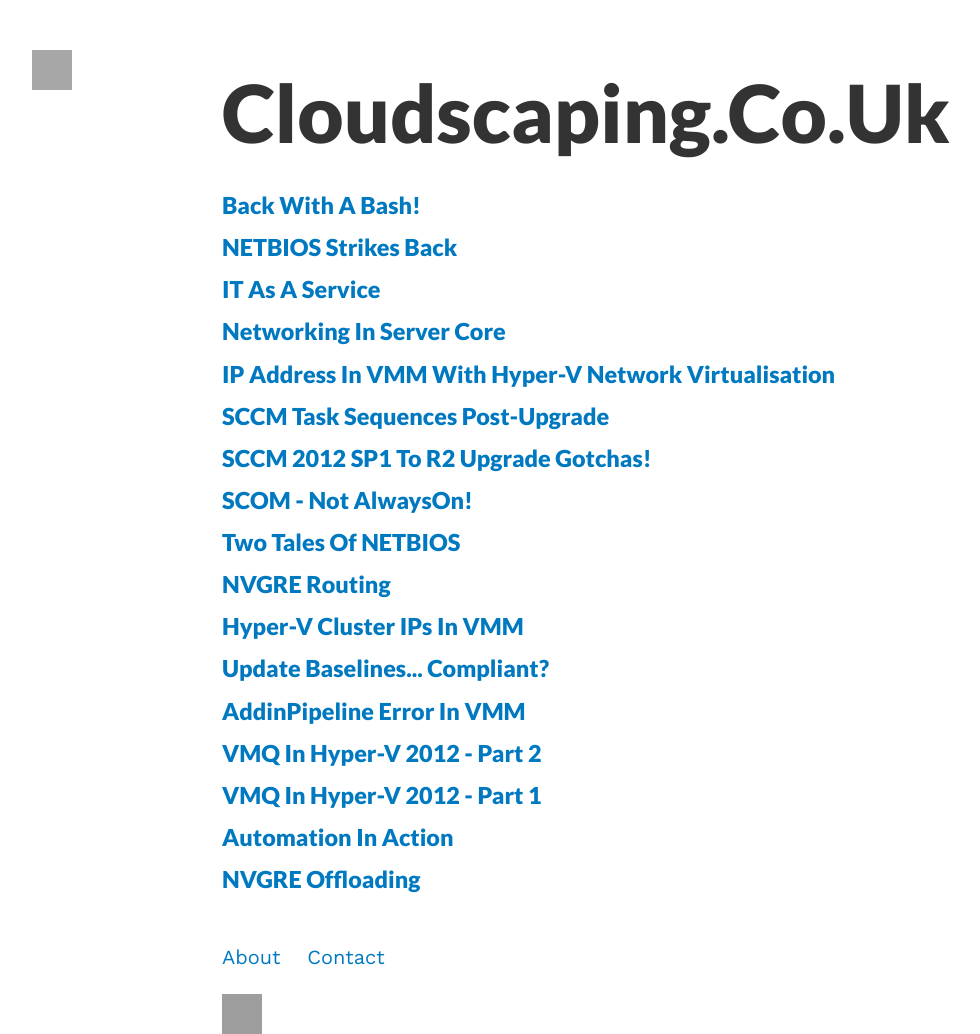
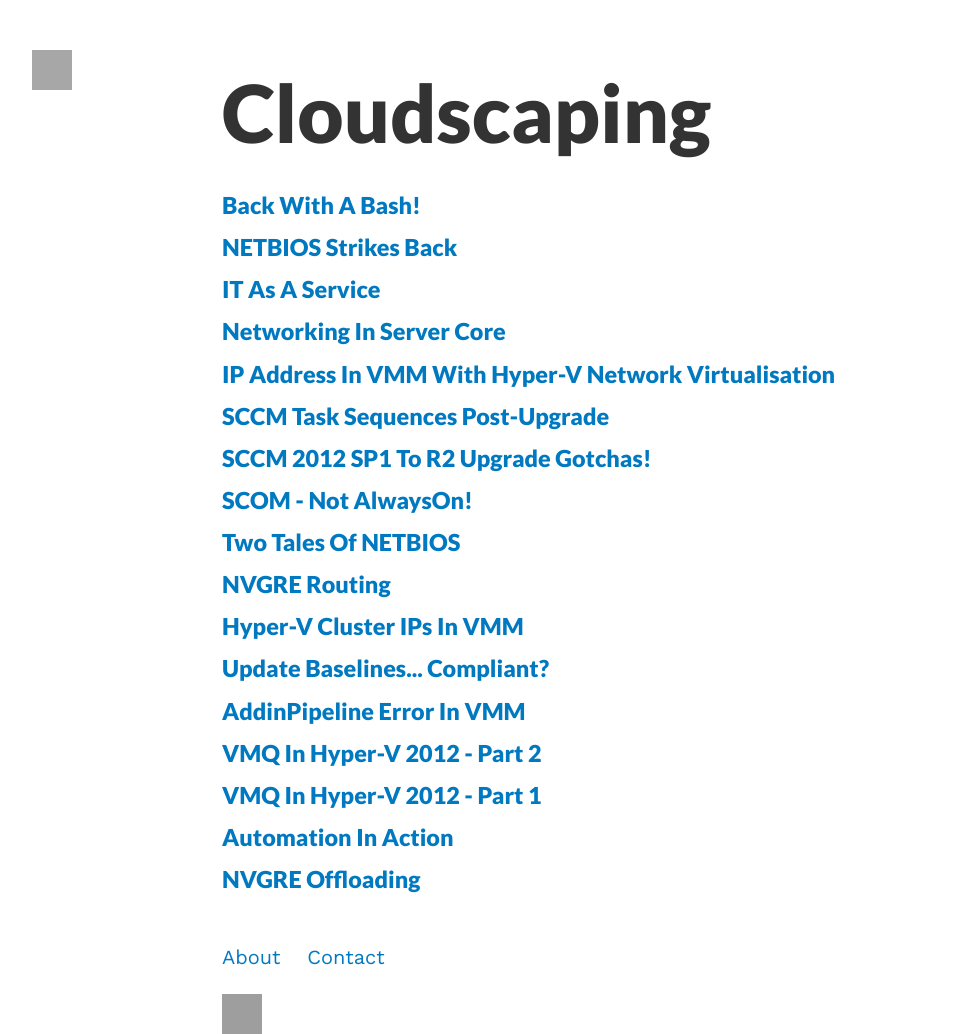
Before and after one commit to bhummerstone/bhummerstone.github.io, a Jekyll site: the page built from index.html, in a window 1280 px wide. Shown: the whole page, without its empty margins (18-998 px from the left). Built offline with Jekyll 4.4.1, drawn with Linux system fonts in a browser that asks for light colours; grey boxes are pictures that could not be loaded.

```diff
--- a/_config.yml
+++ b/_config.yml
@@ -1,6 +1,6 @@
 ### Site settings
 
-title: cloudscaping.co.uk
+title: cloudscaping
 url: http://cloudscaping.co.uk # name of the repository
 email: b.hummerstone@outlook.com
 
```
